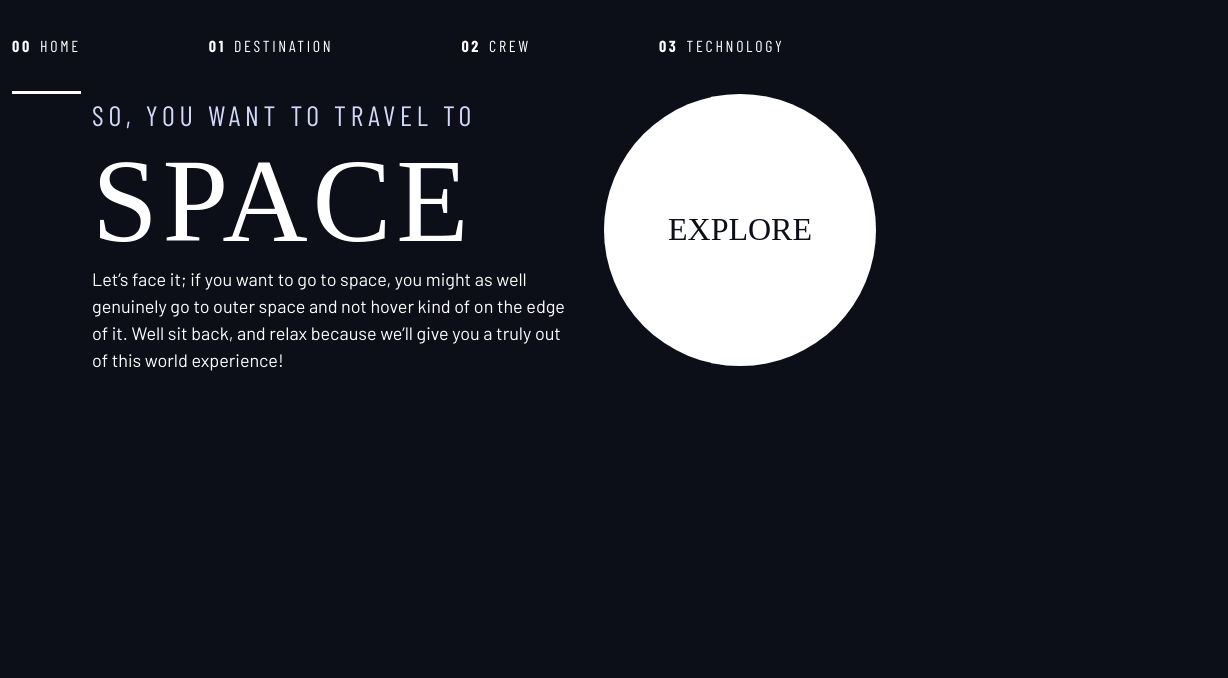
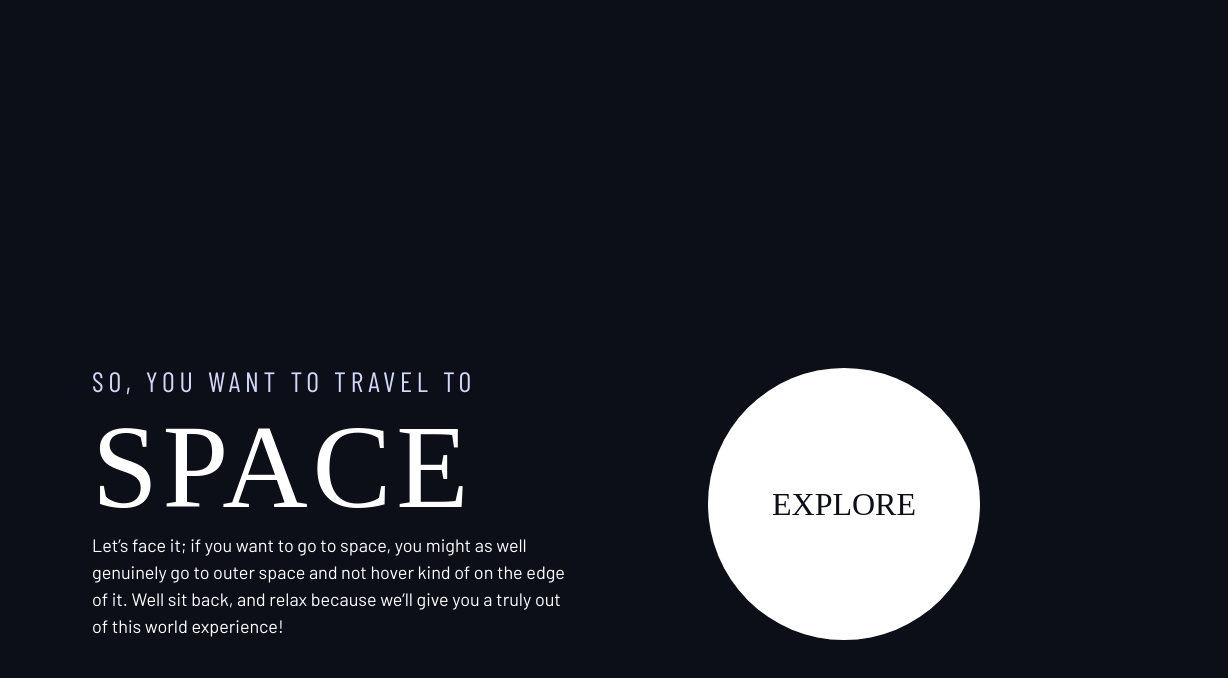
Before and after one commit to catay-strk/scrimba, a browser extension: page Build a Multi-Page Website with HTML and CSS/index.html in a window 1280 px wide. Shown: the full height of the page, 52-1280 px from the left. Drawn offline with nearby package versions, Linux system fonts and the light colour scheme; a web font is replaced by a local one.

Commit message:
The homepage - Final touches on the layout

```diff
--- a/Build a Multi-Page Website with HTML and CSS/index.css
+++ b/Build a Multi-Page Website with HTML and CSS/index.css
@@ -151,13 +151,21 @@
 }
 
 .grid-container {
+    text-align: center;
     display: grid;
+    place-items: center;
+    padding-inline: 1rem;
+}
+
+.grid-container * {
+    max-width: 50ch;
 }
 
 @media (min-width: 45em) {
     .grid-container {
+        text-align: left;
         column-gap: var(--container-gap, 2rem);
-        grid-template-columns: minmax(2rem, 1fr) repeat(2, minmax(0, 30rem)) minmax(2rem, 1fr);
+        grid-template-columns: minmax(1rem, 1fr) repeat(2, minmax(0, 30rem)) minmax(1rem, 1fr);
     }
 
     .grid-container > *:first-child {
@@ -166,6 +174,11 @@
 
     .grid-container > *:last-child {
         grid-column: 3;
+    }
+
+    .grid-container--home {
+        padding-bottom: max(6rem, 20vh);
+        align-items: end;
     }
 }
 
@@ -243,6 +256,7 @@
 /* ------------------- */
 
 .large-button {
+    font-size: 2rem;
     position: relative;
     display: inline-grid;
     z-index: 1;
--- a/Build a Multi-Page Website with HTML and CSS/index.html
+++ b/Build a Multi-Page Website with HTML and CSS/index.html
@@ -22,7 +22,7 @@
             <img src="./assets/shared/logo.svg" alt="Space Tourism Logo" class="logo">
         </div>
         <!-- navigation -->
-        <nav>
+        <!-- <nav>
             <ul class="primary-navigation underline-indicators flex">
                 <li class="active"><a class=" ff-sans-cond text-white fs-300 ff-sans-cond uppercase letter-spacing-2" href="index.html">
                     <span>00</span>Home</a>
@@ -33,11 +33,11 @@
                 <li><a class=" ff-sans-cond text-white fs-300 ff-sans-cond uppercase letter-spacing-2" href="technology.html">
                     <span>03</span>Technology</a>
             </ul>
-        </nav>
+        </nav> -->
 
     </header>
 
-    <div class="grid-container">
+    <div class="grid-container grid-container--home">
 
         <div id="welcome-text">
             <h1 class="text-accent fs-500 ff-sans-cond uppercase letter-spacing-1">So, you want to travel to
@@ -50,8 +50,7 @@
 
         <!-- explore button -->
         <div>
-            <a href="#" class="large-button uppercase ff-serif fs-600 text-dark
-            bg-white">Explore</a>
+            <a href="#" class="large-button uppercase ff-serif text-dark bg-white">Explore</a>
         </div>
     </div>
 
```
